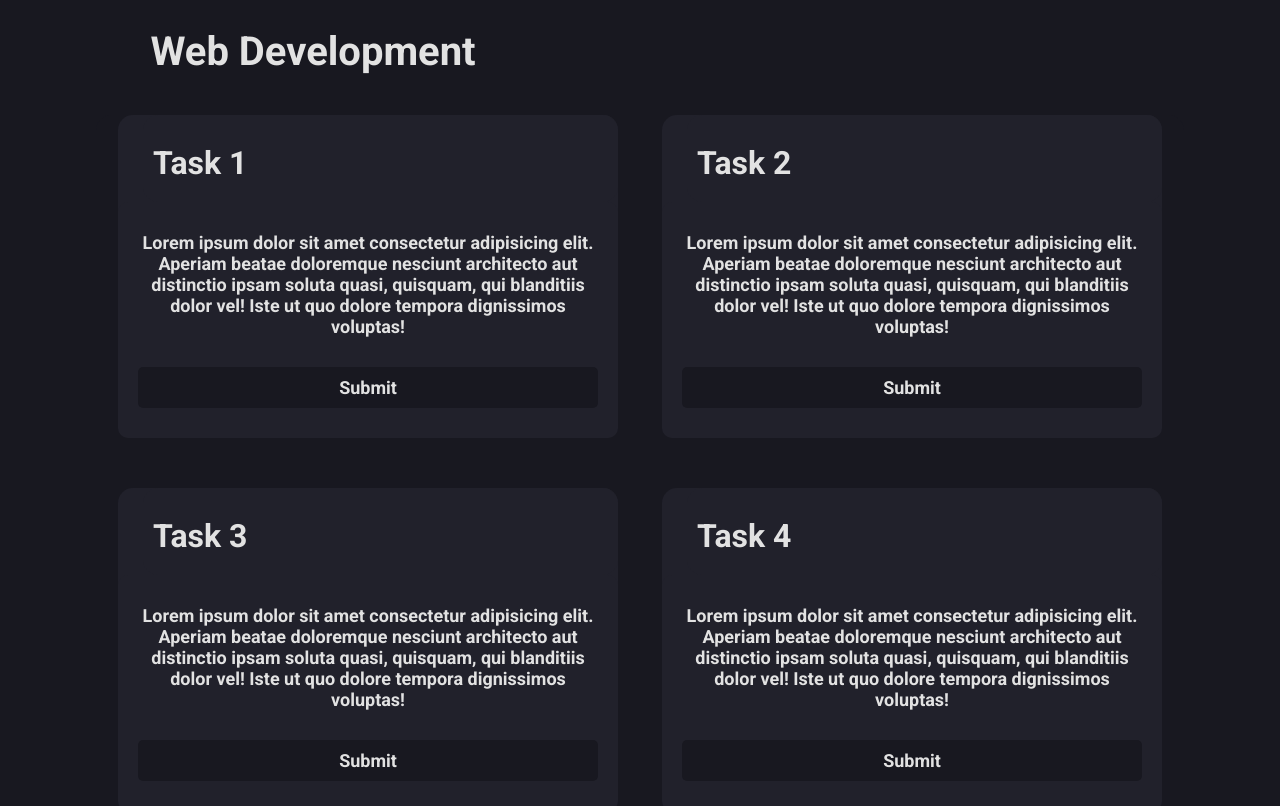
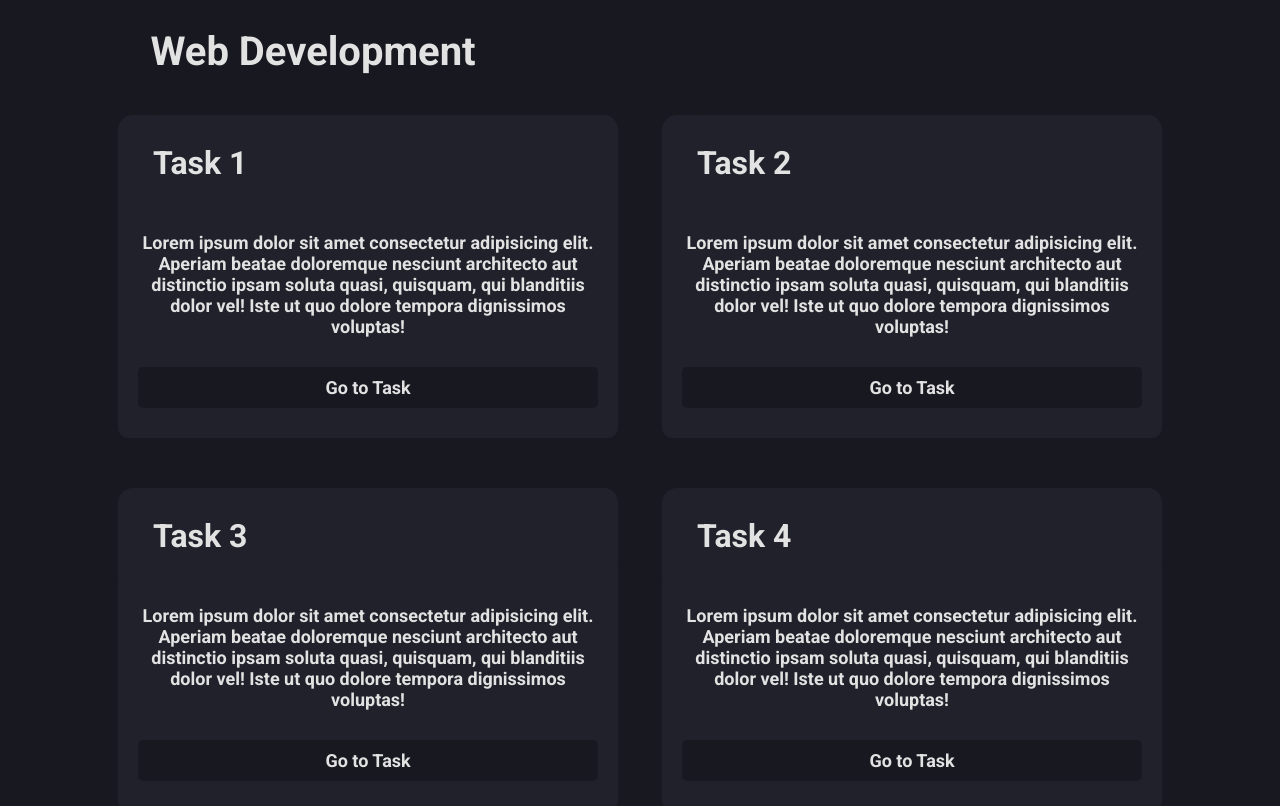
Before and after one commit to tchtinku/ISTE-Summer-Portal, a plain HTML site: page webdev.html in a window 1280 px wide. Shown: the part 82-888 px from the top of the page. Drawn offline with Linux system fonts and the light colour scheme; files whose address does not match are found by name.

Commit message:
Update webdev.html

```diff
--- a/webdev.html
+++ b/webdev.html
@@ -47,7 +47,7 @@
                 </div>
                 <div class="card-body">
                     <p>Lorem ipsum dolor sit amet consectetur adipisicing elit. Aperiam beatae doloremque nesciunt architecto aut distinctio ipsam soluta quasi, quisquam, qui blanditiis dolor vel! Iste ut quo dolore tempora dignissimos voluptas!</p>
-                <a href="#" class="btn">Submit</a>
+                <a href="#" class="btn">Go to Task</a>
                 </div>
             </div>
             <div class="card">
@@ -56,7 +56,7 @@
                 </div>
                 <div class="card-body">
                     <p>Lorem ipsum dolor sit amet consectetur adipisicing elit. Aperiam beatae doloremque nesciunt architecto aut distinctio ipsam soluta quasi, quisquam, qui blanditiis dolor vel! Iste ut quo dolore tempora dignissimos voluptas!</p>
-                <a href="#" class="btn">Submit</a>
+                <a href="#" class="btn">Go to Task</a>
                 </div>
             </div>
             <div class="card">
@@ -65,7 +65,7 @@
                 </div>
                 <div class="card-body">
                     <p>Lorem ipsum dolor sit amet consectetur adipisicing elit. Aperiam beatae doloremque nesciunt architecto aut distinctio ipsam soluta quasi, quisquam, qui blanditiis dolor vel! Iste ut quo dolore tempora dignissimos voluptas!</p>
-                <a href="#" class="btn">Submit</a>
+                <a href="#" class="btn">Go to Task</a>
                 </div>
             </div>
             <div class="card">
@@ -74,7 +74,7 @@
                 </div>
                 <div class="card-body">
                 <p>Lorem ipsum dolor sit amet consectetur adipisicing elit. Aperiam beatae doloremque nesciunt architecto aut distinctio ipsam soluta quasi, quisquam, qui blanditiis dolor vel! Iste ut quo dolore tempora dignissimos voluptas!</p>
-                <a href="#" class="btn">Submit</a>
+                <a href="#" class="btn">Go to Task</a>
                 </div>
             </div>
         </div>
```
